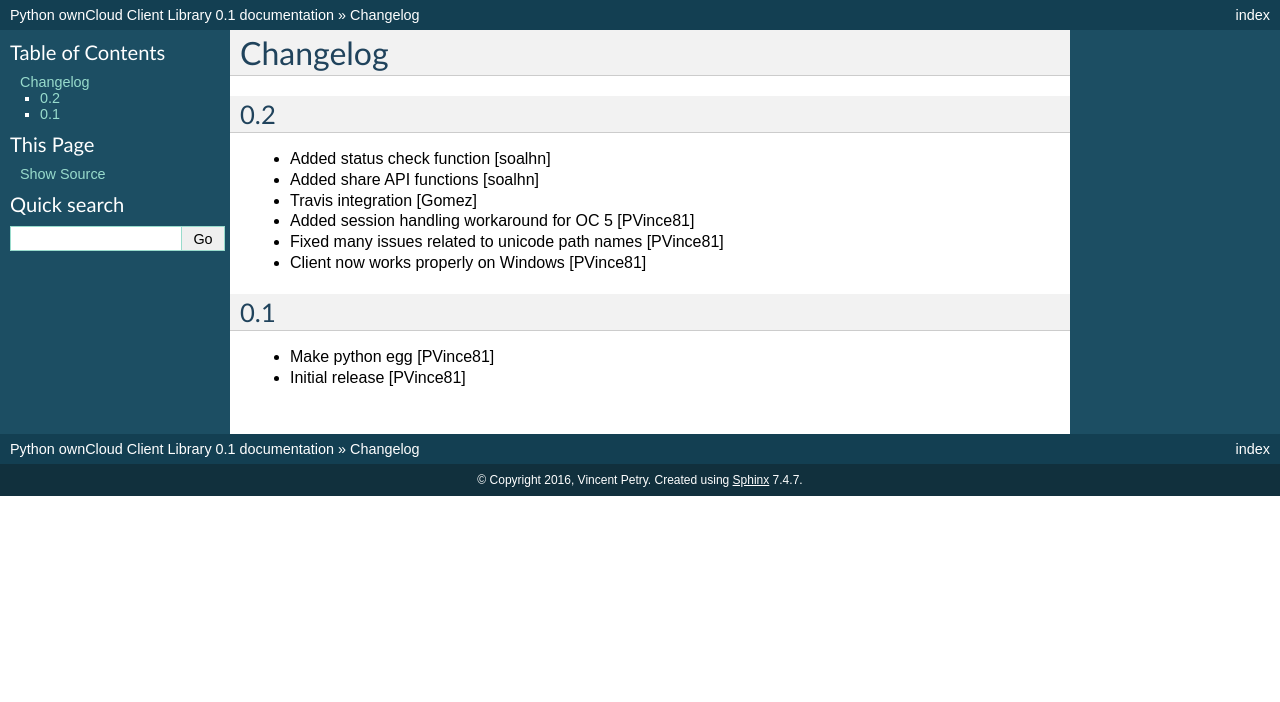
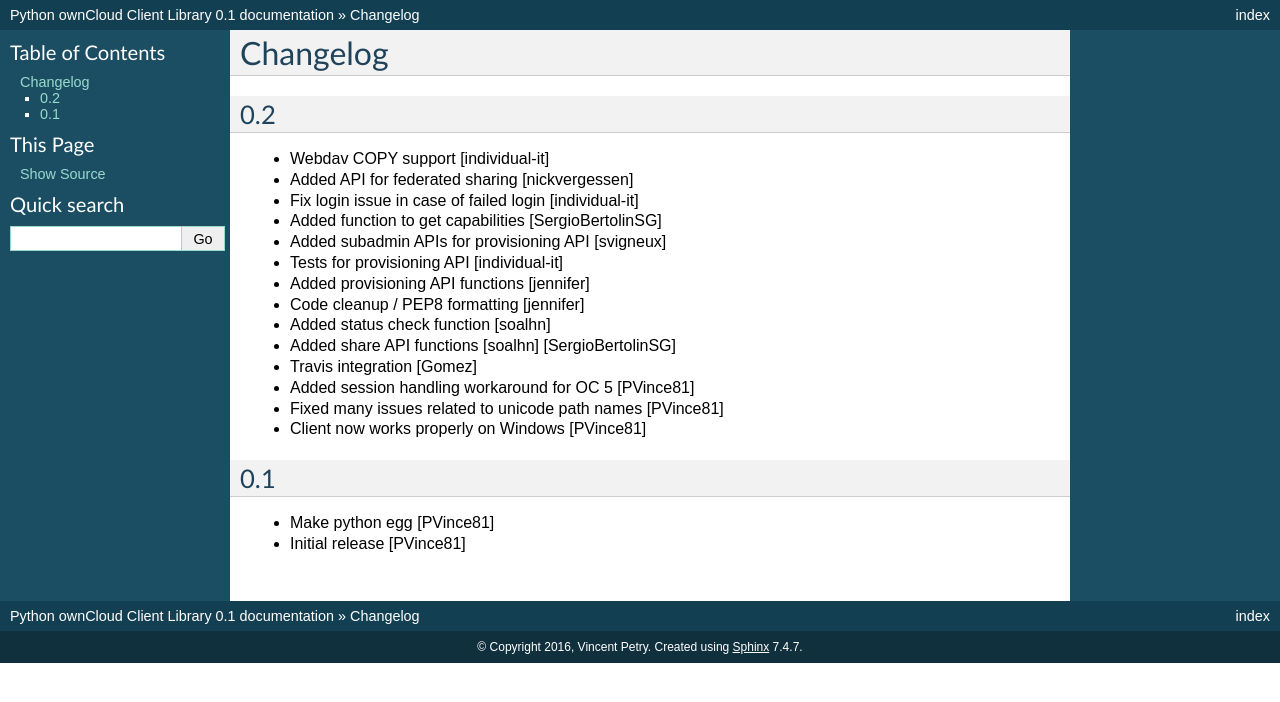
Before and after one commit to owncloud/pyocclient, a Sphinx documentation site: the page built from docs/source/CHANGES.rst, in a window 1280 px wide. Shown: the top 702 px of the page. Built offline with Sphinx 7.4.7, drawn with Linux system fonts in a browser that asks for light colours.

Commit message:
Update README, changelog

```diff
--- a/docs/source/CHANGES.rst
+++ b/docs/source/CHANGES.rst
@@ -3,8 +3,17 @@
 
 0.2
 ---
+
+- Webdav COPY support [individual-it]
+- Added API for federated sharing [nickvergessen]
+- Fix login issue in case of failed login [individual-it]
+- Added function to get capabilities [SergioBertolinSG]
+- Added subadmin APIs for provisioning API [svigneux]
+- Tests for provisioning API [individual-it]
+- Added provisioning API functions [jennifer]
+- Code cleanup / PEP8 formatting [jennifer]
 - Added status check function [soalhn]
-- Added share API functions [soalhn]
+- Added share API functions [soalhn] [SergioBertolinSG]
 - Travis integration [Gomez]
 - Added session handling workaround for OC 5 [PVince81]
 - Fixed many issues related to unicode path names [PVince81]
@@ -12,5 +21,6 @@
 
 0.1
 ---
+
 - Make python egg [PVince81]
 - Initial release [PVince81]
--- a/docs/source/README.rst
+++ b/docs/source/README.rst
@@ -16,7 +16,7 @@
 Features
 ========
 
-Supports connecting to ownCloud 7, 8 and newer.
+Supports connecting to ownCloud 8, 9 and newer.
 
 General information
 -------------------
```
